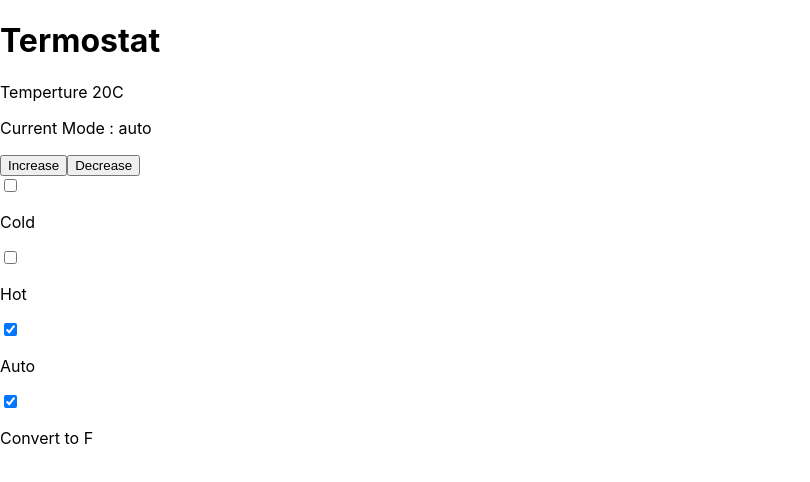
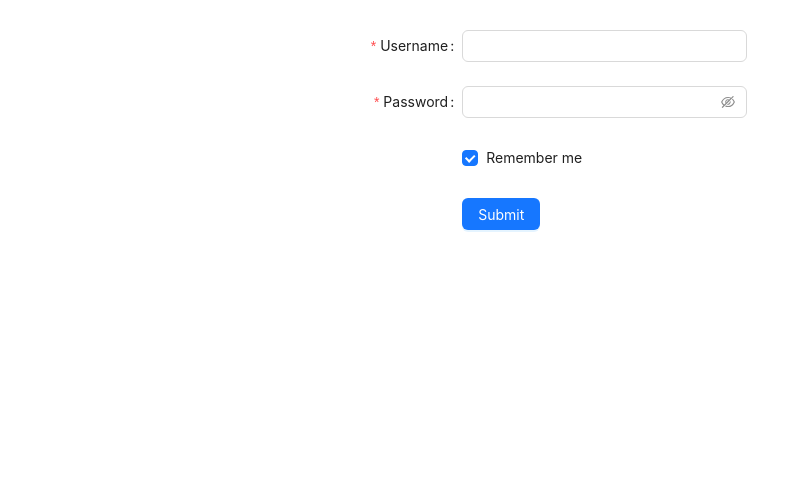
Before and after one commit to SimranjitKaur07/WEB601-Assignments, a React (Create React App) app in the folder assignments/: page / in a window 1280 px wide. Shown: the top 482 px of the page, without its empty margins (0-810 px from the left). Built offline with nearby package versions, Linux system fonts and the light colour scheme.

Commit message:
changes assignment 4

```diff
--- a/assignments/src/App.js
+++ b/assignments/src/App.js
@@ -1,23 +1,25 @@
-import logo from './logo.svg';
-import './App.css';
+import {Route, Routes} from "react-router-dom";
+import Login from "./pages/Login";
+import Home from "./pages/Home";
+import { useState } from "react";
 
 function App() {
+  const [status, setStatus] = useState(false);
+
+  const authenticate = ()=>{
+    setStatus(true)
+  }
+
+  const logout = ()=>{
+    setStatus(false)
+  }
+
   return (
-    <div className="App">
-      <header className="App-header">
-        <img src={logo} className="App-logo" alt="logo" />
-        <p>
-          Edit <code>src/App.js</code> and save to reload.
-        </p>
-        <a
-          className="App-link"
-          href="https://reactjs.org"
-          target="_blank"
-          rel="noopener noreferrer"
-        >
-          Learn React
-        </a>
-      </header>
+    <div>
+      <Routes>
+        <Route path="/" element={<Login auth={authenticate}/>} />
+        <Route path="/home" element={<Home logout={logout} status={status}/>} />
+      </Routes>
     </div>
   );
 }
--- a/assignments/src/index.js
+++ b/assignments/src/index.js
@@ -1,15 +1,15 @@
-import React from 'react';
-import ReactDOM from 'react-dom/client';
-import './index.css';
-import './App';
-import reportWebVitals from './reportWebVitals';
-import Assignment1 from './Assignment1';
+import React from "react";
+import ReactDOM from "react-dom/client";
+import "./index.css";
+import App from "./App";
+import reportWebVitals from "./reportWebVitals";
+import { BrowserRouter } from "react-router-dom";
 
-const root = ReactDOM.createRoot(document.getElementById('root'));
+const root = ReactDOM.createRoot(document.getElementById("root"));
 root.render(
-  <React.StrictMode>
-<Assignment1 />
-  </React.StrictMode>
+    <BrowserRouter>
+      <App />
+    </BrowserRouter>
 );
 
 // If you want to start measuring performance in your app, pass a function
--- /dev/null
+++ b/assignments/src/pages/Home.js
@@ -0,0 +1,39 @@
+import { Row, Col, Button } from "antd";
+import { useEffect } from "react";
+import { useNavigate } from "react-router-dom";
+
+export default function Home(props) {
+  const navigate = useNavigate();
+
+  const handleClick = () => {
+    console.log("SOmething Happened");
+    props.logout();
+    navigate("/");
+  };
+
+  useEffect(() => {
+    if(props.status){
+        console.log("Authentication successfull")
+    }
+    else{
+        navigate("/")
+    }
+  }, []);
+
+  return (
+    <>
+      <Row>
+        <Col xl={24}>
+          <h1>Home page</h1>
+        </Col>
+      </Row>
+      <Row>
+        <Col>
+          <Button type="primary" onClick={handleClick}>
+            Logout
+          </Button>
+        </Col>
+      </Row>
+    </>
+  );
+}
--- /dev/null
+++ b/assignments/src/pages/login.js
@@ -0,0 +1,88 @@
+import { Button, Checkbox, Form, Input, Row, Col } from "antd";
+import React from "react";
+import { useNavigate } from "react-router-dom";
+const Login = (props) => {
+  const navigate = useNavigate();
+
+  const onFinish = (values) => {
+    if (values.username === "admin" && values.password === "password123") {
+      console.log("Login Successfull...!!");
+      props.auth();
+      navigate("/home");
+    }
+  };
+
+  const onFinishFailed = (errorInfo) => {
+    console.log("Failed:", errorInfo);
+  };
+  return (
+    <Row style={{ marginTop: "30px" }}>
+      <Col span={8} offset={6}>
+        <Form
+          name="basic"
+          labelCol={{
+            span: 8,
+          }}
+          wrapperCol={{
+            span: 16,
+          }}
+          initialValues={{
+            remember: true,
+          }}
+          onFinish={onFinish}
+          onFinishFailed={onFinishFailed}
+          autoComplete="off"
+        >
+          <Form.Item
+            label="Username"
+            name="username"
+            rules={[
+              {
+                required: true,
+                message: "Please input your username!",
+              },
+            ]}
+          >
+            <Input />
+          </Form.Item>
+
+          <Form.Item
+            label="Password"
+            name="password"
+            rules={[
+              {
+                required: true,
+                message: "Please input your password!",
+              },
+            ]}
+          >
+            <Input.Password />
+          </Form.Item>
+
+          <Form.Item
+            name="remember"
+            valuePropName="checked"
+            wrapperCol={{
+              offset: 8,
+              span: 16,
+            }}
+          >
+            <Checkbox>Remember me</Checkbox>
+          </Form.Item>
+
+          <Form.Item
+            wrapperCol={{
+              offset: 8,
+              span: 16,
+            }}
+          >
+            <Button type="primary" htmlType="submit">
+              Submit
+            </Button>
+          </Form.Item>
+        </Form>
+      </Col>
+    </Row>
+  );
+};
+export default Login;
```
